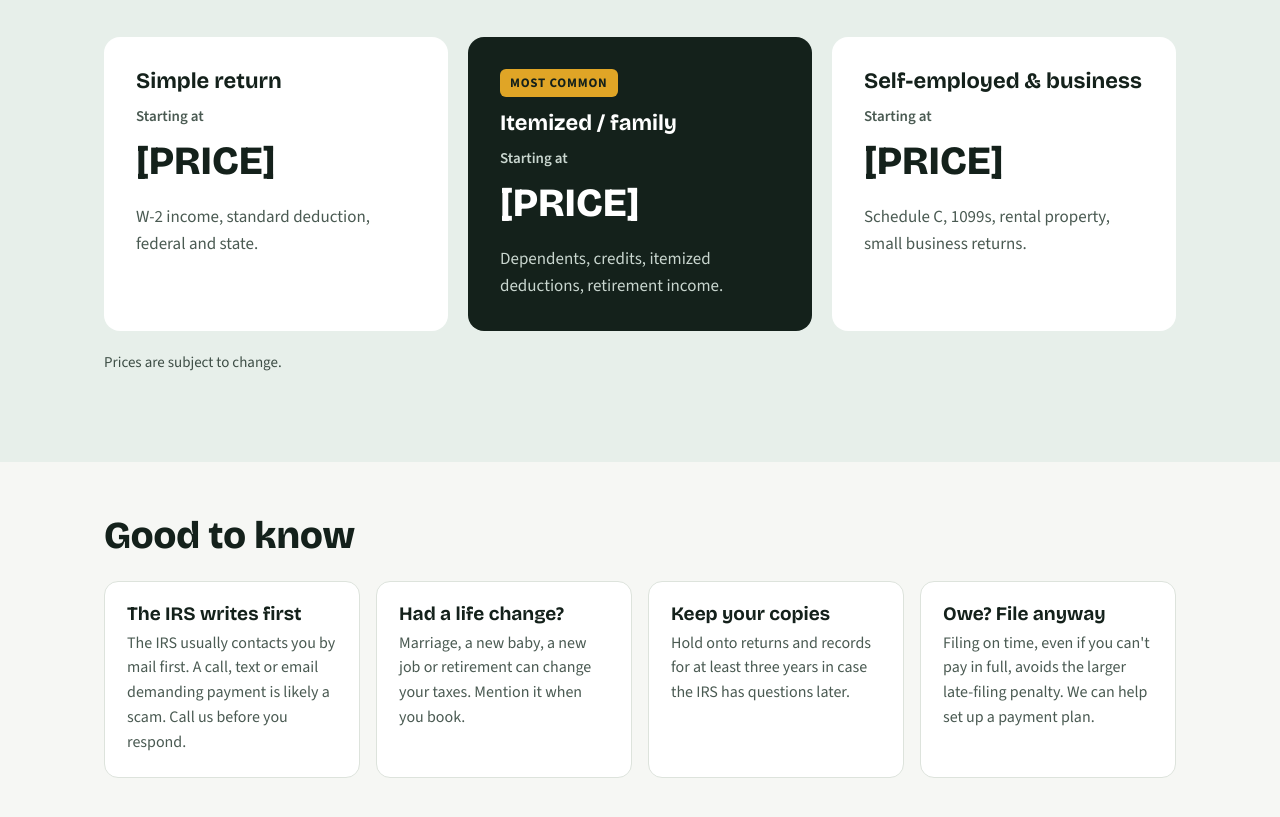
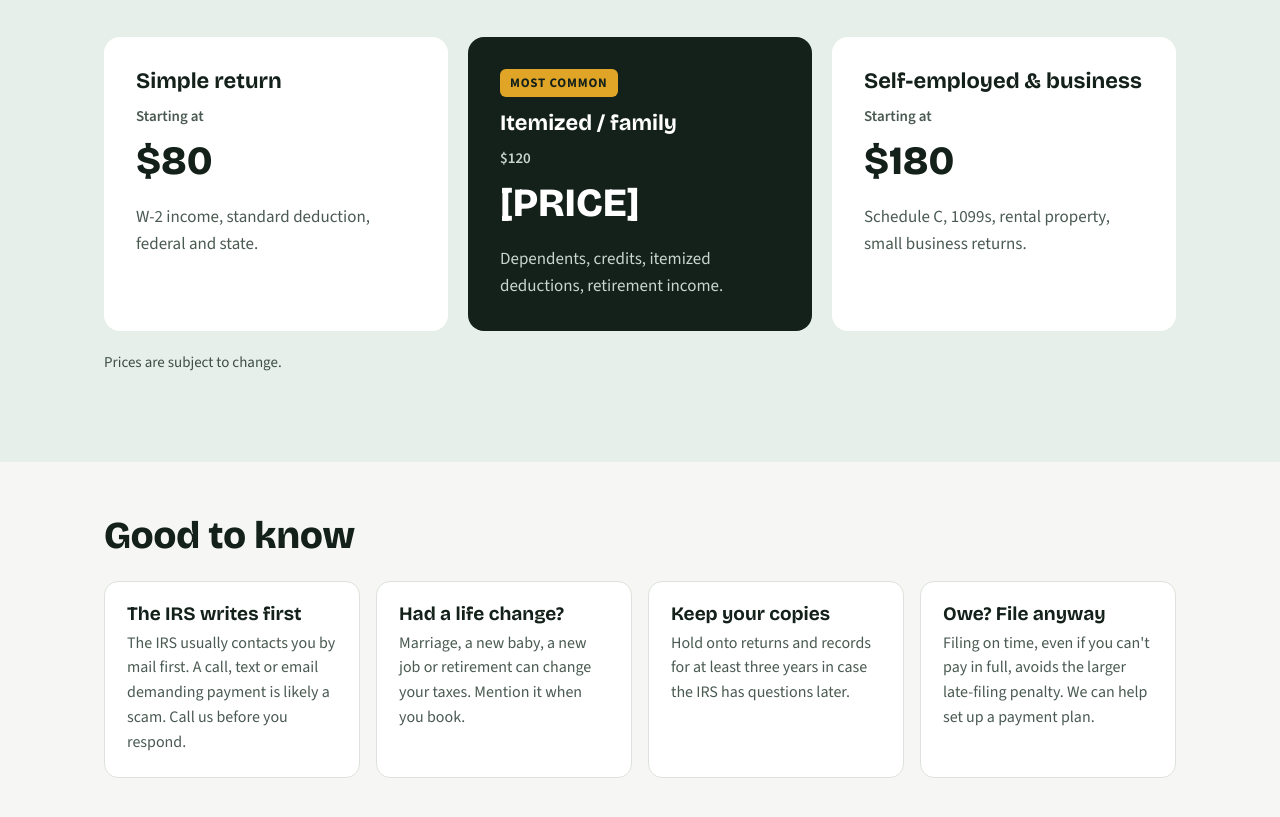
Before and after one commit to caliberwebsolutions/connietax, a plain HTML site: page index.html in a window 1280 px wide. Shown: the part 3012-3829 px from the top of the page. Drawn offline with nearby package versions, Linux system fonts and the light colour scheme.

Commit message:
pricing updates

```diff
--- a/index.html
+++ b/index.html
@@ -346,9 +346,9 @@ textarea { resize: vertical; }
     <p class="lede">Prices shown are starting prices. Your final cost depends on the forms and schedules your return needs, and we'll go over it with you before any work begins.</p>
     <!-- ===== PRICES: change the three amounts below whenever rates go up (e.g. $150) ===== -->
     <div class="grid">
-      <div class="price-card"><h3>Simple return</h3><div class="price"><span class="price-from">Starting at</span>[PRICE]</div><p>W-2 income, standard deduction, federal and state.</p></div>
-      <div class="price-card featured"><span class="badge">Most common</span><h3>Itemized / family</h3><div class="price"><span class="price-from">Starting at</span>[PRICE]</div><p>Dependents, credits, itemized deductions, retirement income.</p></div>
-      <div class="price-card"><h3>Self-employed &amp; business</h3><div class="price"><span class="price-from">Starting at</span>[PRICE]</div><p>Schedule C, 1099s, rental property, small business returns.</p></div>
+      <div class="price-card"><h3>Simple return</h3><div class="price"><span class="price-from">Starting at</span>$80</div><p>W-2 income, standard deduction, federal and state.</p></div>
+      <div class="price-card featured"><span class="badge">Most common</span><h3>Itemized / family</h3><div class="price"><span class="price-from">$120</span>[PRICE]</div><p>Dependents, credits, itemized deductions, retirement income.</p></div>
+      <div class="price-card"><h3>Self-employed &amp; business</h3><div class="price"><span class="price-from">Starting at</span>$180</div><p>Schedule C, 1099s, rental property, small business returns.</p></div>
     </div>
     <p style="margin:20px 0 0;font-size:15px;color:#3D4D45">Prices are subject to change.</p>
   </div>
```
